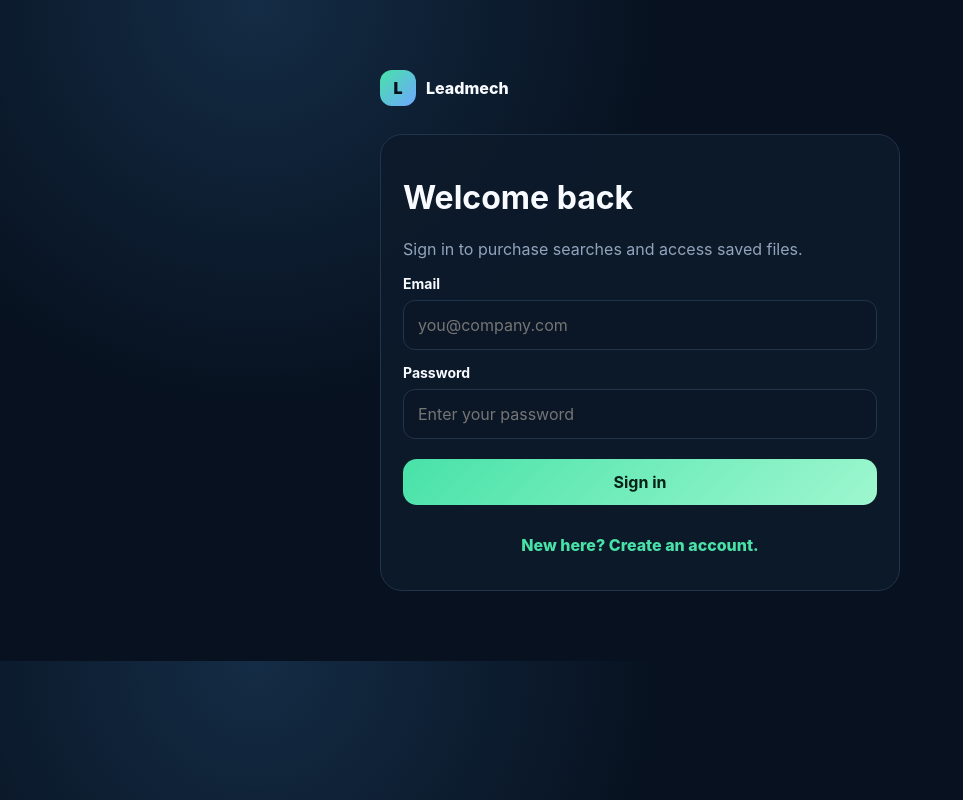
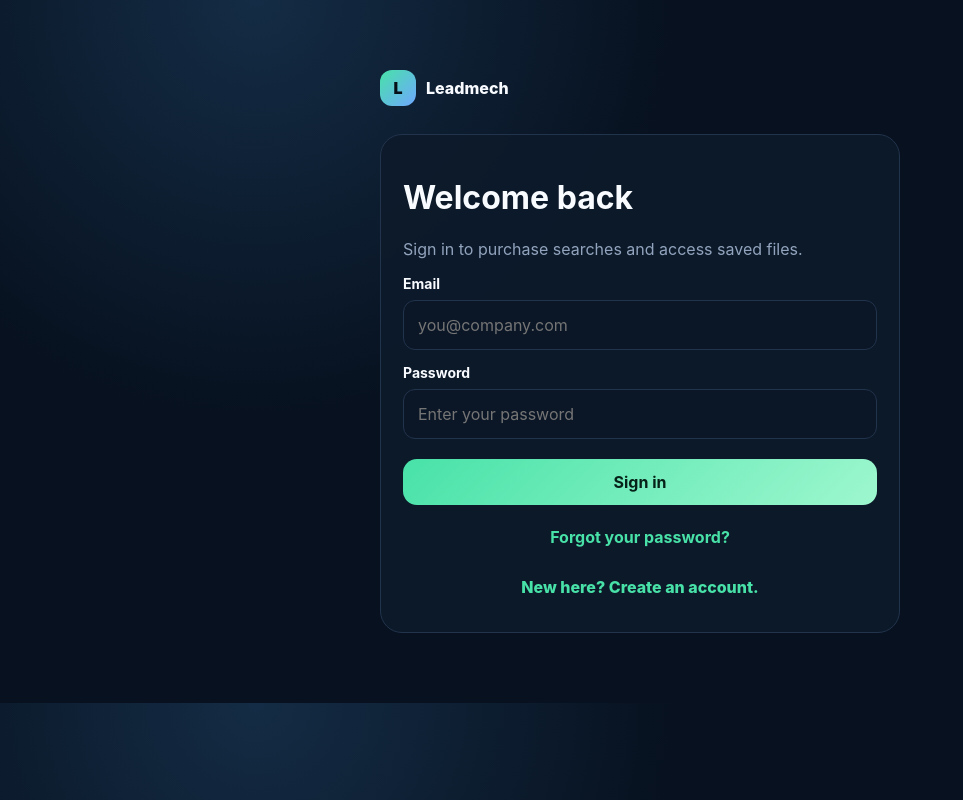
Before and after one commit to limitlessnx/LEADMECH, a Next.js app: page /auth in a window 1280 px wide. Shown: the whole page, without its empty margins (0-963 px from the left). Built offline with nearby package versions, Linux system fonts and the light colour scheme.

Commit message:
Add forgot password option to Leadmech auth

```diff
--- a/components/AuthForm.tsx
+++ b/components/AuthForm.tsx
@@ -4,16 +4,21 @@ import { FormEvent, useState } from 'react';
 import { useRouter, useSearchParams } from 'next/navigation';
 import { createBrowserSupabase } from '@/lib/supabase/browser';
 
-type Mode = 'sign-in' | 'sign-up';
+type Mode = 'sign-in' | 'sign-up' | 'forgot-password';
 
 export function AuthForm() {
   const router = useRouter();
   const params = useSearchParams();
-  const initialMode: Mode = params.get('mode') === 'sign-up' ? 'sign-up' : 'sign-in';
+  const initialMode: Mode = params.get('mode') === 'sign-up'
+    ? 'sign-up'
+    : params.get('mode') === 'forgot-password'
+      ? 'forgot-password'
+      : 'sign-in';
   const [mode, setMode] = useState<Mode>(initialMode);
   const [email, setEmail] = useState('');
   const [password, setPassword] = useState('');
   const [message, setMessage] = useState(params.get('error') || '');
+  const [success, setSuccess] = useState(false);
   const [loading, setLoading] = useState(false);
 
   const next = params.get('next') || '/dashboard';
@@ -27,8 +32,25 @@ export function AuthForm() {
     event.preventDefault();
     setLoading(true);
     setMessage('');
+    setSuccess(false);
 
     const supabase = createBrowserSupabase();
+
+    if (mode === 'forgot-password') {
+      const redirectTo = `${window.location.origin}/reset-password`;
+      const result = await supabase.auth.resetPasswordForEmail(email.trim().toLowerCase(), { redirectTo });
+      setLoading(false);
+
+      if (result.error) {
+        setMessage(result.error.message);
+        return;
+      }
+
+      setSuccess(true);
+      setMessage('Password reset instructions have been sent if an account exists for this email.');
+      return;
+    }
+
     const result = await supabase.auth.signInWithPassword({ email, password });
     setLoading(false);
 
@@ -41,6 +63,11 @@ export function AuthForm() {
     router.refresh();
   };
 
+  const title = mode === 'sign-in' ? 'Welcome back' : mode === 'sign-up' ? 'Create account' : 'Reset your password';
+  const description = mode === 'forgot-password'
+    ? 'Enter your email and we will send you a secure password reset link.'
+    : 'Sign in to purchase searches and access saved files.';
+
   return (
     <form
       onSubmit={submit}
@@ -49,45 +76,47 @@ export function AuthForm() {
       className="card"
       style={{ marginTop: 28 }}
     >
-      <h1>{mode === 'sign-in' ? 'Welcome back' : 'Create account'}</h1>
-      <p className="muted">Sign in to purchase searches and access saved files.</p>
+      <h1>{title}</h1>
+      <p className="muted">{description}</p>
       {mode === 'sign-up' && <input type="hidden" name="next" value={next} />}
       <div className="field">
         <label>Email</label>
         <input required name="email" type="email" value={email} onChange={(event) => setEmail(event.target.value)} placeholder="you@company.com" autoComplete="email" />
       </div>
-      <div className="field" style={{ marginTop: 14 }}>
-        <label>Password</label>
-        <input required name="password" minLength={6} type="password" value={password} onChange={(event) => setPassword(event.target.value)} placeholder="Enter your password" autoComplete={mode === 'sign-in' ? 'current-password' : 'new-password'} />
-      </div>
-      {message && <p className="error-text">{message}</p>}
+      {mode !== 'forgot-password' && (
+        <div className="field" style={{ marginTop: 14 }}>
+          <label>Password</label>
+          <input required name="password" minLength={6} type="password" value={password} onChange={(event) => setPassword(event.target.value)} placeholder="Enter your password" autoComplete={mode === 'sign-in' ? 'current-password' : 'new-password'} />
+        </div>
+      )}
+      {message && <p className={success ? 'muted' : 'error-text'}>{message}</p>}
       <button className="btn btn-primary" style={{ width: '100%', marginTop: 20 }} disabled={loading}>
-        {loading ? 'Please wait...' : mode === 'sign-in' ? 'Sign in' : 'Create account'}
+        {loading ? 'Please wait...' : mode === 'sign-in' ? 'Sign in' : mode === 'sign-up' ? 'Create account' : 'Send reset link'}
       </button>
+
+      {mode === 'sign-in' && (
+        <button
+          type="button"
+          className="link-button"
+          style={{ appearance: 'none', background: 'transparent', border: 0, color: 'var(--accent)', cursor: 'pointer', display: 'block', fontWeight: 700, marginTop: 14, padding: '8px', textAlign: 'center', width: '100%' }}
+          onClick={() => { setMode('forgot-password'); setMessage(''); setSuccess(false); }}
+        >
+          Forgot your password?
+        </button>
+      )}
+
       <button
         type="button"
         className="link-button"
-        style={{
-          appearance: 'none',
-          background: 'transparent',
-          border: 0,
-          color: 'var(--accent)',
-          cursor: 'pointer',
-          display: 'block',
-          fontWeight: 800,
-          lineHeight: 1.35,
-          marginTop: 18,
-          padding: '12px 8px',
-          textAlign: 'center',
-          width: '100%',
-        }}
+        style={{ appearance: 'none', background: 'transparent', border: 0, color: 'var(--accent)', cursor: 'pointer', display: 'block', fontWeight: 800, lineHeight: 1.35, marginTop: 10, padding: '12px 8px', textAlign: 'center', width: '100%' }}
         onClick={() => {
           setMode(mode === 'sign-in' ? 'sign-up' : 'sign-in');
           setMessage('');
+          setSuccess(false);
           setLoading(false);
         }}
       >
-        {mode === 'sign-in' ? 'New here? Create an account.' : 'Already have an account? Sign in.'}
+        {mode === 'sign-in' ? 'New here? Create an account.' : 'Back to sign in.'}
       </button>
     </form>
   );
```
